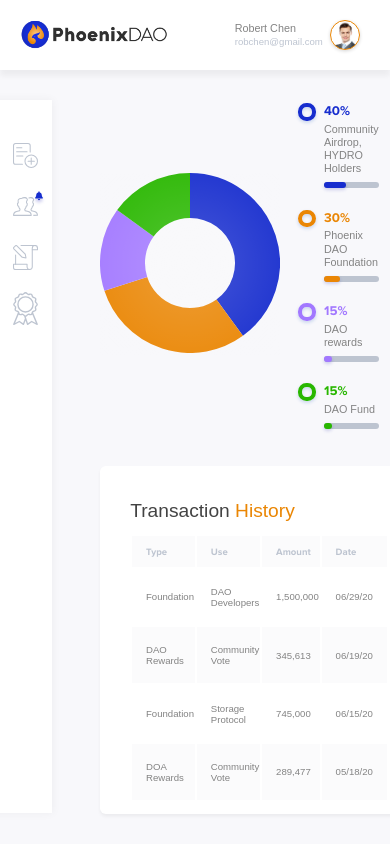
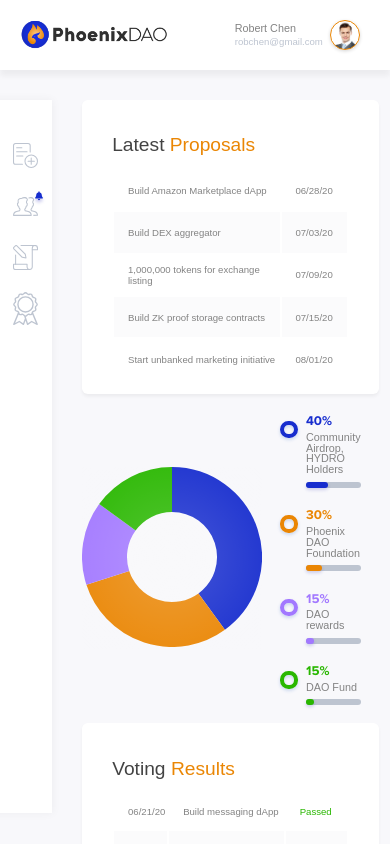
Before and after one commit to andriytaran/phoenix-dao, a React (Create React App) app: page / in a window 390 px wide. Built offline with nearby package versions, Linux system fonts and the light colour scheme; a web font is replaced by a local one.

Commit message:
Change size of chart elements

```diff
--- a/src/Pages/Home/style.module.scss
+++ b/src/Pages/Home/style.module.scss
@@ -6,6 +6,10 @@
   grid-template-columns: 4fr 6fr;
   grid-template-rows: 1fr 1fr;
   grid-gap: 30rem;
+
+  @media (max-width: 900px) {
+    grid-template-columns: 1fr;
+  }
 }
 
 .modalContent {
--- a/src/Shared/Card/style.module.scss
+++ b/src/Shared/Card/style.module.scss
@@ -40,3 +40,13 @@
   height: 100%;
   padding: 20rem 50rem;
 }
+
+@media (max-height: 700px) {
+  .card {
+    padding: 30rem 0 20rem;
+  }
+
+  .content {
+    padding: 15px 50rem;
+  }
+}
--- a/src/Shared/PieChart/style.module.scss
+++ b/src/Shared/PieChart/style.module.scss
@@ -2,7 +2,6 @@
 
 .chartWrap {
   display: flex;
-  padding-bottom: 31.8rem;
 }
 
 .chartHalf {
@@ -33,6 +32,9 @@
 .info {
   flex-basis: 50%;
   padding: 6rem 30rem 0 30rem;
+  display: flex;
+  flex-direction: column;
+  justify-content: center;
 }
 
 .item {
@@ -50,6 +52,7 @@
 }
 
 .circle {
+  margin-top: 10rem;
   width: 29rem;
   height: 29rem;
   border-style: solid;
@@ -65,11 +68,12 @@
 .value {
   font-weight: bold;
   font-size: 22rem;
+  line-height: 22rem;
 }
 
 .title {
   font-size: 18rem;
-  line-height: 22rem;
+  line-height: 18rem;
   color: $dark-gray;
   margin: 6rem 0 11rem;
 }
@@ -86,3 +90,17 @@
     box-shadow: 0 3rem 6rem rgba(18, 23, 164, .2);
   }
 }
+
+@media (max-height: 680px) {
+  .itemMain {
+    display: block;
+  }
+
+  .value, .title {
+    display: inline-block;
+  }
+
+  .title {
+    margin-left: 20rem;
+  }
+}
```
